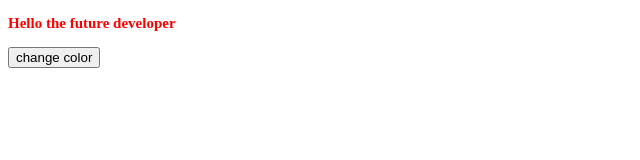
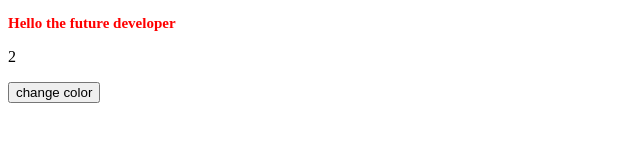
Before and after one commit to Bonekyaw/In-Class-Programming-Basic, a plain HTML site: page index.html in a window 1280 px wide. Both pictures are taken after a click on the button "change color". Shown: the whole page, without its empty margins (0-640 px from the left). Drawn offline with Linux system fonts and the light colour scheme.

Commit message:
Declaring variables & their scope

```diff
--- a/index.html
+++ b/index.html
@@ -8,6 +8,7 @@
   </head>
   <body>
     <p id="para" class="golden">Hello the future developer</p>
+    <p id="num">0</p>
     <button id="btn">change color</button>
     <script src="src/script.js"></script>
   </body>
--- a/src/script.js
+++ b/src/script.js
@@ -1,7 +1,23 @@
+// https://github.com/Bonekyaw/In-Class-Programming-Basic
+
 const p = document.getElementById("para");
+const p2 = document.getElementById("num");
 const btn = document.getElementById("btn");
+{
+  var count = 1;
+}
 
 btn.onclick = () => {
+  // count = count / 2 ;
+  // count -= 1;
+  count++;
+  // const abc = (2 + 3) * 4 - 5 / 2;
   p.style.color = "red";
   p.style.fontSize = "15px";
+  p2.innerText = count;
 };
+
+// 2 + 3 * 4 - 5 / 2
+// 2 + ( 12 ) - ( 2.5 )
+// 14 - 2.5
+// 11.5
```
